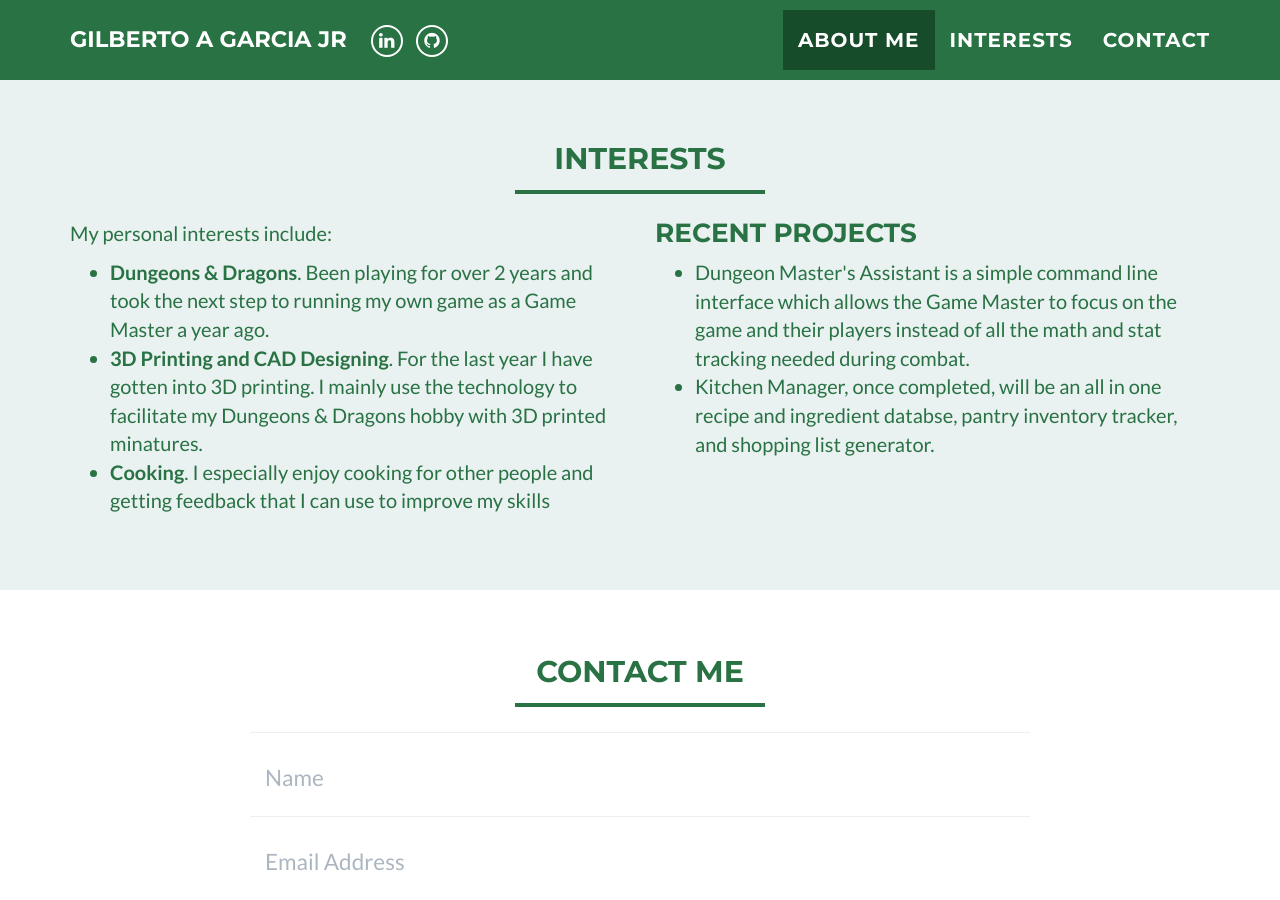
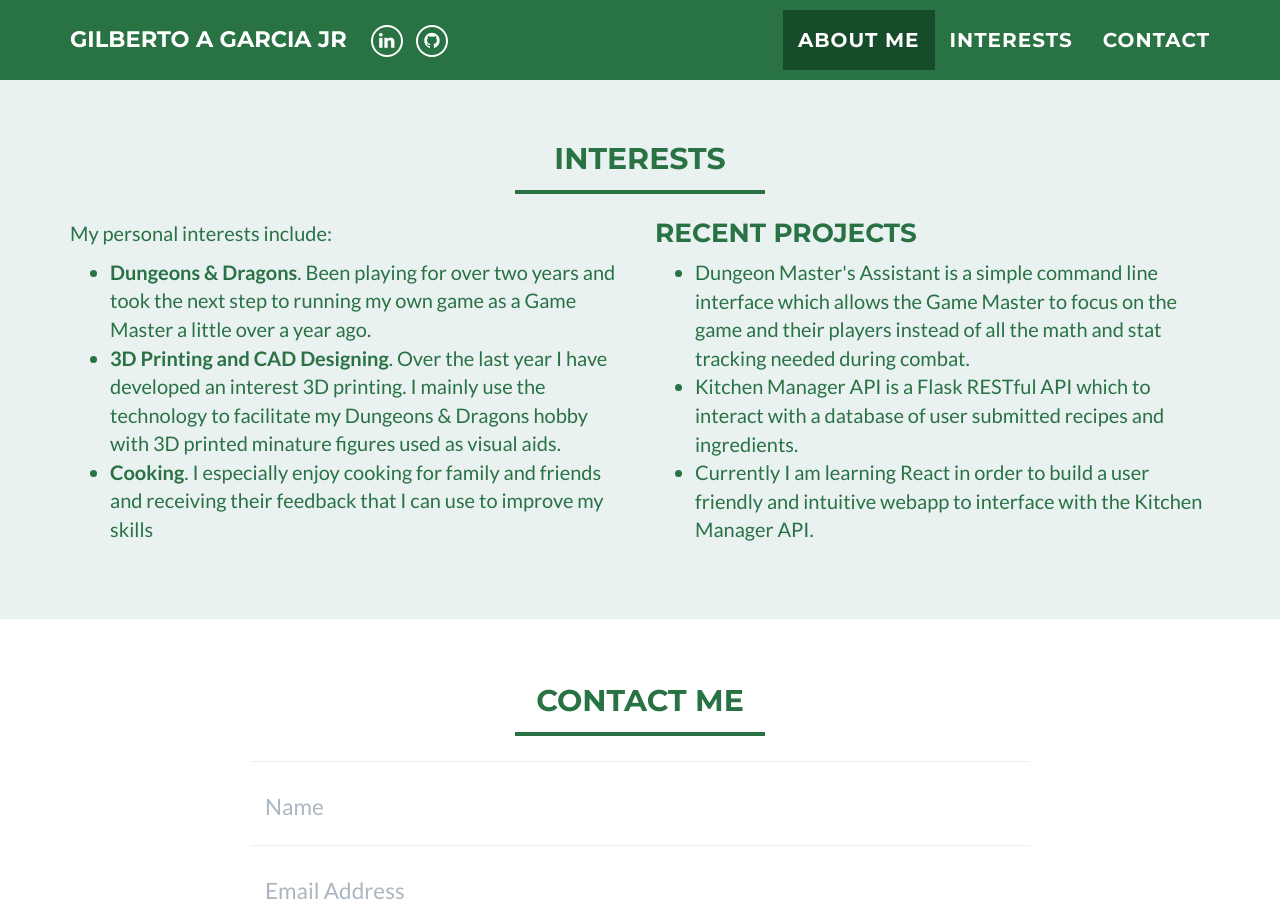
Before and after one commit to CaptainOmNoms/CaptainOmNoms.github.io, a Jekyll site: the page built from index.html, in a window 1280 px wide and 900 px high, scrolled down 1175 px. Built offline with Jekyll 4.4.1, drawn with Linux system fonts in a browser that asks for light colours.

Commit message:
Update interests.html

```diff
--- a/_includes/interests.html
+++ b/_includes/interests.html
@@ -13,13 +13,13 @@
         </p>
 			<ul>
 			  <li>
-	         <b>Dungeons & Dragons</b>. Been playing for over 2 years and took the next step to running my own game as a Game Master a year ago.
+				  <b>Dungeons & Dragons</b>. Been playing for over two years and took the next step to running my own game as a Game Master a little over a year ago.
 			  </li>
 			  <li>
-				  <b>3D Printing and CAD Designing</b>. For the last year I have gotten into 3D printing. I mainly use the technology to facilitate my Dungeons & Dragons hobby with 3D printed minatures.
+				  <b>3D Printing and CAD Designing</b>. Over the last year I have developed an interest 3D printing. I mainly use the technology to facilitate my Dungeons & Dragons hobby with 3D printed minature figures used as visual aids.
 			  </li>
 			  <li>
-        <b>Cooking</b>. I especially enjoy cooking for other people and getting feedback that I can use to improve my skills
+				  <b>Cooking</b>. I especially enjoy cooking for family and friends and receiving their feedback that I can use to improve my skills
         </li>
 			</ul>
 		</div>
@@ -27,11 +27,14 @@
       <h3 style="margin-top:0">Recent Projects</h3>
 		  <ul>
   			<li>
-          Dungeon Master's Assistant is a simple command line interface which allows the Game Master to focus on the game and their players instead of all the math and stat tracking needed during combat.
+				Dungeon Master's Assistant is a simple command line interface which allows the Game Master to focus on the game and their players instead of all the math and stat tracking needed during combat.
     		</li>
   			<li>
-          Kitchen Manager, once completed, will be an all in one recipe and ingredient databse, pantry inventory tracker, and shopping list generator. <!--The backend api code can be found <a her="https://github.com/CaptainOmNoms/kitchen_manager_api">here</a>-->
+				Kitchen Manager API is a Flask RESTful API which to interact with a database of user submitted recipes and ingredients. <!--The backend api code can be found <a her="https://github.com/CaptainOmNoms/kitchen_manager_api">here</a>-->
   			</li>
+			<li>
+				Currently I am learning React in order to build a user friendly and intuitive webapp to interface with the Kitchen Manager API.
+			</li>
   		    </ul>
     </div>
     </div>
```
